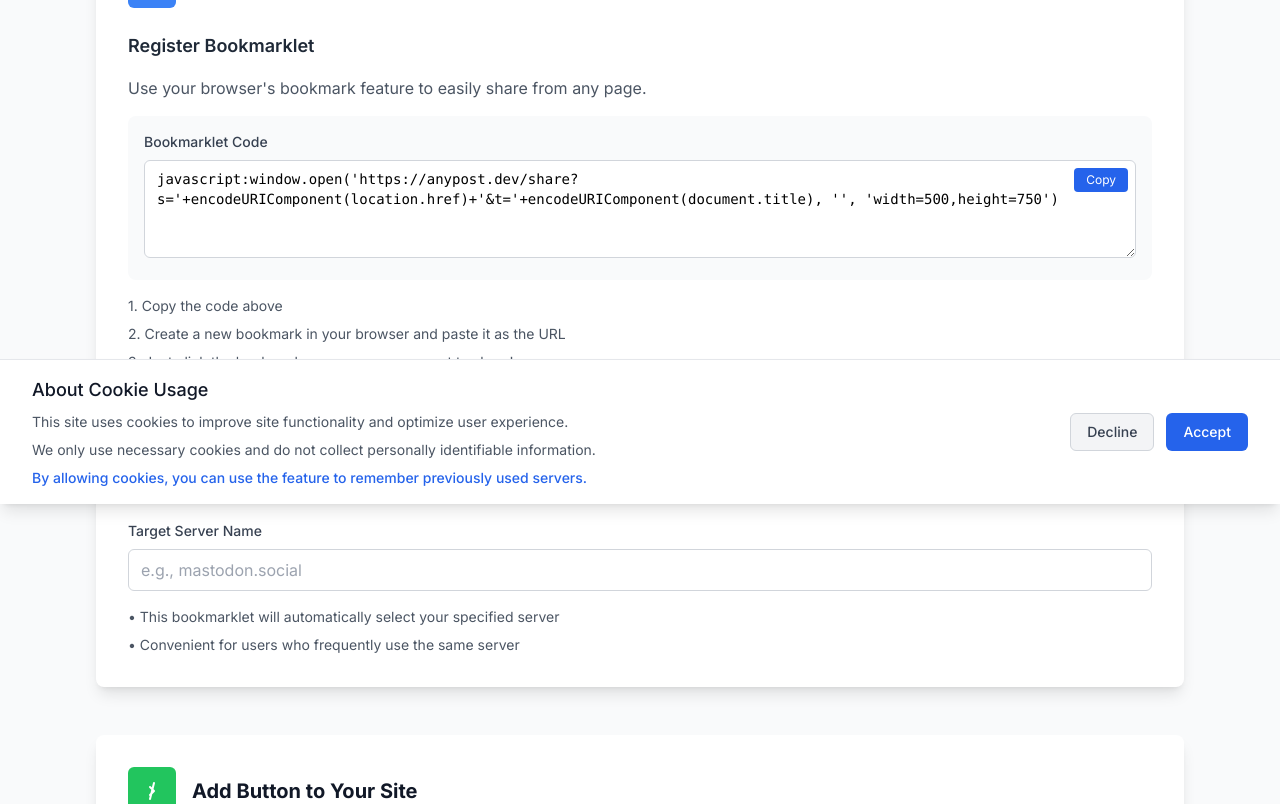
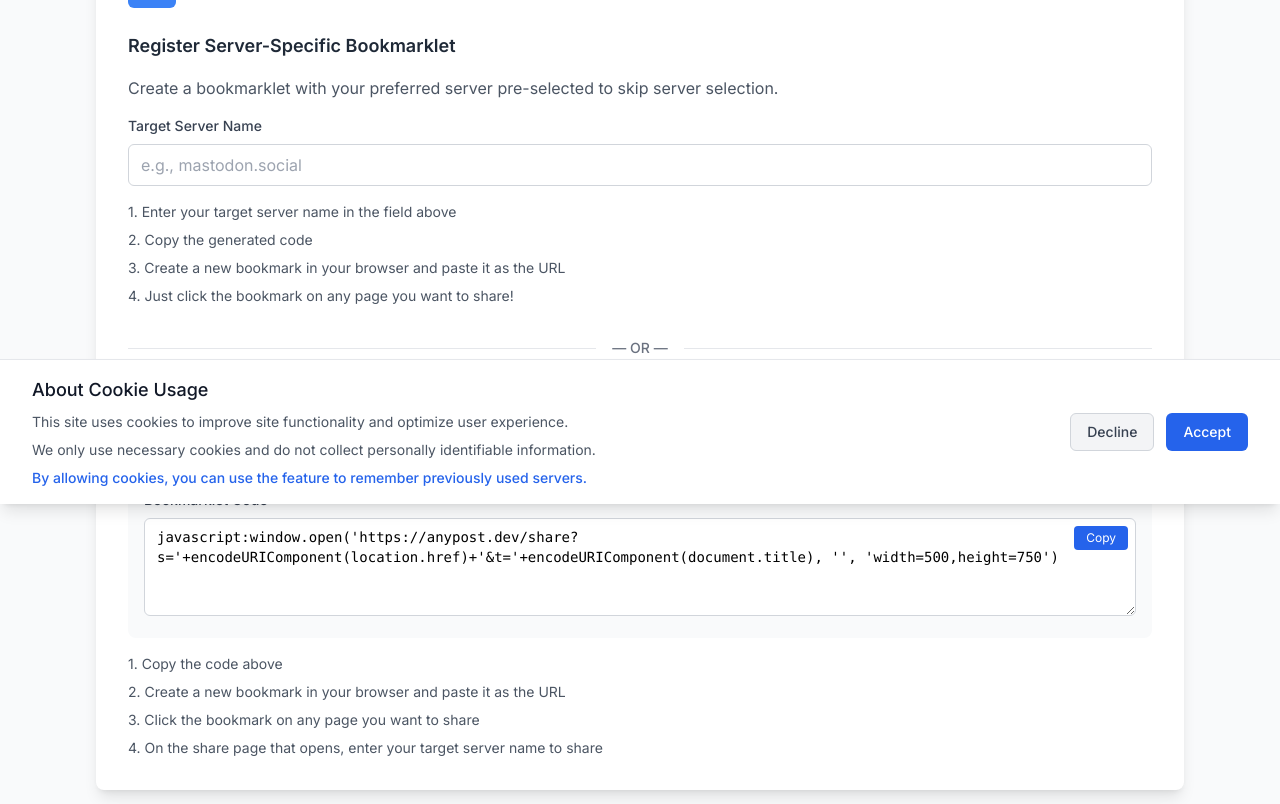
Before and after one commit to highemerly/anypost-web, a Vue app: page /howto in a window 1280 px wide. Shown: the part 296-1100 px from the top of the page. Built offline with nearby package versions, Linux system fonts and the light colour scheme.

Commit message:
Update:wq

```diff
--- a/src/App.vue
+++ b/src/App.vue
@@ -146,8 +146,9 @@
         <div class="mt-8 border-t border-gray-200 pt-8">
           <p class="text-sm text-gray-400 text-center leading-relaxed">
             {{ $t('footer.description') }}
-            Misskey: <a href="https://creativecommons.org/licenses/by-nc-sa/4.0/" class="underline">BY-NC-SA 4.0</a>,
-            GNU social: <a href="https://creativecommons.org/licenses/by-sa/4.0/" class="underline">CC BY-SA 4.0</a>.
+            <router-link to="/license" class="underline hover:text-gray-600">
+              {{ $t('footer.licenseLink') }}
+            </router-link>
           </p>
         </div>
       </div>
--- a/src/locales/en.json
+++ b/src/locales/en.json
@@ -20,7 +20,8 @@
     "product": "Product",
     "legal": "Legal",
     "language": "Language",
-    "description": "AnyPost.dev is a service that allows you to share content to various social media platforms worldwide from a single link placed on blogs and other sites. Supports mastodon, misskey, pleroma, X, facebook, and more. The rights to logos of other services belong to their respective rights holders. "
+    "description": "AnyPost.dev is a service that allows you to share content to various social media platforms worldwide from a single link placed on blogs and other sites. Supports mastodon, misskey, pleroma, X, facebook, and more. The rights to logos of other services belong to their respective rights holders.",
+    "licenseLink": "See the License page for details."
   },
   "share": {
     "subtitle": "Easily share to various social media platforms",
@@ -51,6 +52,7 @@
     "dropdownLabel": "Select from popular servers...",
     "manualInputLabel": "or enter manually",
     "previouslyUsed": "previously used",
+    "viewSupportedServices": "list of supported services",
     "visibilityOptions": {
       "public": "Public",
       "unlisted": "Unlisted",
@@ -86,18 +88,14 @@
       }
     },
     "features": {
-      "title": "Key Features",
+      "title": "Features",
       "multiPlatform": {
         "title": "Multi-Platform Support",
-        "description": "Support for major social media platforms including Mastodon, Misskey, Twitter, Facebook, and more"
-      },
-      "easyToUse": {
-        "title": "Easy to Use Interface",
-        "description": "Intuitive UI that allows anyone to easily post to multiple platforms"
+        "description": "Support for major social media platforms including Mastodon, Misskey, X, Facebook, and more via single link."
       },
       "privacy": {
         "title": "Privacy Focused",
-        "description": "No content is stored, designed with privacy in mind"
+        "description": "We will not store your account information and contents."
       }
     }
   },
@@ -106,6 +104,7 @@
     "description": "Three ways to use AnyPost.dev",
     "browser": {
       "title": "Use in Browser",
+      "or": "OR",
       "bookmarklet": {
         "title": "Register Bookmarklet",
         "description": "Use your browser's bookmark feature to easily share from any page.",
@@ -113,21 +112,26 @@
         "steps": {
           "step1": "1. Copy the code above",
           "step2": "2. Create a new bookmark in your browser and paste it as the URL",
-          "step3": "3. Just click the bookmark on any page you want to share!"
+          "step3": "3. Click the bookmark on any page you want to share",
+          "step4": "4. On the share page that opens, enter your target server name to share"
         }
       },
       "serverSpecific": {
-        "title": "Create Server-Specific Bookmarklet",
+        "title": "Register Server-Specific Bookmarklet",
         "description": "Create a bookmarklet with your preferred server pre-selected to skip server selection.",
         "serverLabel": "Target Server Name",
         "serverPlaceholder": "e.g., mastodon.social",
         "codeLabel": "Custom Bookmarklet Code",
-        "benefit1": "• This bookmarklet will automatically select your specified server",
-        "benefit2": "• Convenient for users who frequently use the same server"
+        "steps": {
+          "step1": "1. Enter your target server name in the field above",
+          "step2": "2. Copy the generated code",
+          "step3": "3. Create a new bookmark in your browser and paste it as the URL",
+          "step4": "4. Just click the bookmark on any page you want to share!"
+        }
       }
     },
     "website": {
-      "title": "Add Button to Your Site",
+      "title": "Add Button to Your Web Site / Blog",
       "shareButton": {
         "title": "Add a Share Button",
         "description": "Paste the following code into your blog or website.",
@@ -162,7 +166,7 @@
         }
       },
       "customButton": {
-        "title": "Add Button to Your Site (For Developers)",
+        "title": "(For Developers)　Customize Button to Your Site",
         "description": "You can customize post content and destination by adding the following query strings to https://anypost.dev/share."
       }
     },
@@ -226,6 +230,10 @@
         "description": "The Lemmy logo was created by Andy Cuccaro ({'@'}andycuccaro) and is licensed under CC BY-SA 4.0."
       }
     },
+    "creativeCommons": {
+      "title": "About Creative Commons",
+      "description": "Creative Commons is a licensing system that promotes sharing of creative works. For more details, please check the official website."
+    },
     "trademarks": {
       "title": "Trademarks",
       "description": "The following logos and names are registered trademarks or trademarks of their respective rights holders. This Service displays them solely as share buttons in compliance with each company's brand guidelines."
@@ -268,6 +276,11 @@
       "description": "Major centralized social media services."
     },
     "more": "More services coming soon!",
+    "licenseInfo": {
+      "title": "About Logo & Name Licenses",
+      "description": "The rights to logos and names shown on this page belong to their respective rights holders. For details, see the ",
+      "link": "License page"
+    },
     "info": {
       "title": "Note",
       "description": "Available features (post content, visibility, hashtags, etc.) vary by service. Please check the How to Use page for details."
--- a/src/locales/ja.json
+++ b/src/locales/ja.json
@@ -20,7 +20,8 @@
     "product": "サービス",
     "legal": "法的事項",
     "language": "言語",
-    "description": "AnyPost.dev は、ブログなどに設置した1つのリンクから、世界中の様々なSNSにシェアできるサービスです。mastodon, misskey, pleroma, X, facebook, ...などに対応しています。利用している他サービスのロゴの権利は、各権利者に帰属します。"
+    "description": "AnyPost.dev は、ブログなどに設置した1つのリンクから、世界中の様々なSNSにシェアできるサービスです。mastodon, misskey, pleroma, X, facebook, ...などに対応しています。利用している他サービスのロゴの権利は、各権利者に帰属します。",
+    "licenseLink": "詳細はライセンスページをご覧ください。"
   },
   "share": {
     "subtitle": "様々なSNSに簡単に投稿できます",
@@ -51,6 +52,7 @@
     "dropdownLabel": "よく使われるサーバーから選択...",
     "manualInputLabel": "または自分で入力",
     "previouslyUsed": "前回使用",
+    "viewSupportedServices": "対応サービス一覧",
     "visibilityOptions": {
       "public": "パブリック",
       "unlisted": "未収載",
@@ -86,18 +88,14 @@
       }
     },
     "features": {
-      "title": "主な機能",
+      "title": "特徴",
       "multiPlatform": {
         "title": "マルチプラットフォーム対応",
-        "description": "Mastodon、Misskey、Twitter、Facebookなど、主要なソーシャルメディアに対応"
-      },
-      "easyToUse": {
-        "title": "使いやすいインターface",
-        "description": "直感的なUIで、誰でも簡単に複数のプラットフォームに投稿可能"
+        "description": "Mastodon、Misskey、X、Facebookなど、多くのSNSに一つの共通URLで投稿できます。"
       },
       "privacy": {
         "title": "プライバシー重視",
-        "description": "投稿内容は保存されず、プライバシーを重視した設計"
+        "description": "あなたのアカウント名や投稿内容はサーバーに一切保存されません。"
       }
     }
   },
@@ -106,28 +104,34 @@
     "description": "AnyPost.devの3つの使用方法をご紹介します",
     "browser": {
       "title": "ブラウザで利用する",
+      "or": "または",
       "bookmarklet": {
-        "title": "ブックマークレットを登録する",
+        "title": "汎用的なブックマークレットを登録する",
         "description": "ブラウザのお気に入り機能を使って、どのページからでも簡単にシェアできます。",
         "codeLabel": "ブックマークレットコード",
         "steps": {
           "step1": "1. 上記のコードをコピーしてください",
           "step2": "2. ブラウザのお気に入りに新しいブックマークを作成し、URLに貼り付けてください",
-          "step3": "3. シェアしたいページでブックマークをクリックするだけ！"
+          "step3": "3. シェアしたいページでブックマークをクリックしてください",
+          "step4": "4. 表示された投稿ページで投稿先のサーバー名を入力してシェアしてください"
         }
       },
       "serverSpecific": {
-        "title": "特定サーバー向けのブックマークレットを作成する",
-        "description": "よく利用するサーバーを指定して、サーバー選択を省略できるブックマークレットを作成できます。",
+        "title": "投稿サーバーを指定したブックマークレットを作成する",
+        "description": "ブラウザのお気に入り機能を使って、どのページからでも簡単にシェアできます。投稿先サーバー名をあらかじめ指定しておきましょう。",
         "serverLabel": "投稿先サーバー名",
         "serverPlaceholder": "例: mastodon.social",
         "codeLabel": "カスタムブックマークレットコード",
-        "benefit1": "• このブックマークレットを使用すると、指定したサーバーが自動で選択されます",
-        "benefit2": "• よく使うサーバーがある場合、毎回入力する手間が省けて便利です"
+        "steps": {
+          "step1": "1. 上記の入力欄に投稿先サーバー名を入力してください",
+          "step2": "2. 生成されたコードをコピーしてください",
+          "step3": "3. ブラウザのお気に入りに新しいブックマークを作成し、URLに貼り付けてください",
+          "step4": "4. シェアしたいページでブックマークをクリックするだけ！"
+        }
       }
     },
     "website": {
-      "title": "あなたのサイトにボタンを設置する",
+      "title": "あなたのWebサイトやブログにボタンを設置する",
       "shareButton": {
         "title": "ページをシェアするボタンを設置する",
         "description": "以下のコードをあなたのブログやWebサイトに貼り付けてください。",
@@ -162,7 +166,7 @@
         }
       },
       "customButton": {
-        "title": "あなたのサイトにボタンを設置する（デベロッパー向け）",
+        "title": "（デベロッパー向け）カスタマイズして利用する",
         "description": "https://anypost.dev/share に以下のクエリ文字列を追加すると、投稿内容や投稿先を自由にカスタマイズできます。"
       }
     },
@@ -226,6 +230,10 @@
         "description": "Lemmy のロゴは Andy Cuccaro ({'@'}andycuccaro) 氏により作成され、CC BY-SA 4.0 でライセンスされています。"
       }
     },
+    "creativeCommons": {
+      "title": "Creative Commons について",
+      "description": "Creative Commons は、クリエイティブな作品の共有を促進するライセンス体系です。詳細については公式サイトをご確認ください。"
+    },
     "trademarks": {
       "title": "各社の商標",
       "description": "以下のロゴ・名称は、それぞれの権利者の登録商標または商標です。本サービスでは、各社のブランドガイドラインに従い、シェアボタンの表示のみを目的として使用しています。"
@@ -268,6 +276,11 @@
       "description": "主要な中央集権型ソーシャルメディアサービスです。"
     },
     "more": "その他のサービスも順次対応予定です",
+    "licenseInfo": {
+      "title": "ロゴ・名称のライセンスについて",
+      "description": "本ページに掲載しているロゴおよび名称の権利は、各権利者に帰属します。詳細は",
+      "link": "ライセンスページ"
+    },
     "info": {
       "title": "ご注意",
       "description": "各サービスによって利用可能な機能（投稿内容、公開範囲、ハッシュタグなど）が異なります。詳細は使い方ページをご確認ください。"
--- a/src/views/HowToPage.vue
+++ b/src/views/HowToPage.vue
@@ -34,43 +34,6 @@
           <h2 class="ml-4 text-xl font-bold text-gray-900">
             {{ $t('howto.browser.title') }}
           </h2>
-        </div>
-
-        <!-- General Bookmarklet -->
-        <div class="mb-8 pb-8 border-b border-gray-200">
-          <h3 class="text-lg font-semibold text-gray-800 mb-4">
-            {{ $t('howto.browser.bookmarklet.title') }}
-          </h3>
-          <p class="text-gray-600 mb-4">
-            {{ $t('howto.browser.bookmarklet.description') }}
-          </p>
-
-          <div class="bg-gray-50 rounded-lg p-4 mb-4">
-            <label class="block text-sm font-medium text-gray-700 mb-2">
-              {{ $t('howto.browser.bookmarklet.codeLabel') }}
-            </label>
-            <div class="relative">
-              <textarea
-                ref="bookmarkletCodeTextarea"
-                :value="bookmarkletCode"
-                readonly
-                rows="4"
-                class="w-full px-3 py-2 border border-gray-300 rounded-md bg-white text-sm font-mono"
-              ></textarea>
-              <button
-                @click="copyBookmarkletCode"
-                class="absolute top-2 right-2 px-3 py-1 text-xs bg-blue-600 text-white rounded hover:bg-blue-700 transition-colors"
-              >
-                {{ $t('common.copy') }}
-              </button>
-            </div>
-          </div>
-
-          <div class="text-sm text-gray-600">
-            <p class="mb-2">{{ $t('howto.browser.bookmarklet.steps.step1') }}</p>
-            <p class="mb-2">{{ $t('howto.browser.bookmarklet.steps.step2') }}</p>
-            <p>{{ $t('howto.browser.bookmarklet.steps.step3') }}</p>
-          </div>
         </div>
 
         <!-- Server-specific Bookmarklet -->
@@ -118,8 +81,55 @@
           </div>
 
           <div class="text-sm text-gray-600">
-            <p class="mb-2">{{ $t('howto.browser.serverSpecific.benefit1') }}</p>
-            <p>{{ $t('howto.browser.serverSpecific.benefit2') }}</p>
+            <p class="mb-2">{{ $t('howto.browser.serverSpecific.steps.step1') }}</p>
+            <p class="mb-2">{{ $t('howto.browser.serverSpecific.steps.step2') }}</p>
+            <p class="mb-2">{{ $t('howto.browser.serverSpecific.steps.step3') }}</p>
+            <p>{{ $t('howto.browser.serverSpecific.steps.step4') }}</p>
+          </div>
+        </div>
+
+        <!-- OR Divider -->
+        <div class="my-8 flex items-center" aria-hidden="true">
+          <div class="flex-grow border-t border-gray-200"></div>
+          <span class="px-4 text-sm font-medium text-gray-500">— {{ $t('howto.browser.or') }} —</span>
+          <div class="flex-grow border-t border-gray-200"></div>
+        </div>
+
+        <!-- General Bookmarklet -->
+        <div>
+          <h3 class="text-lg font-semibold text-gray-800 mb-4">
+            {{ $t('howto.browser.bookmarklet.title') }}
+          </h3>
+          <p class="text-gray-600 mb-4">
+            {{ $t('howto.browser.bookmarklet.description') }}
+          </p>
+
+          <div class="bg-gray-50 rounded-lg p-4 mb-4">
+            <label class="block text-sm font-medium text-gray-700 mb-2">
+              {{ $t('howto.browser.bookmarklet.codeLabel') }}
+            </label>
+            <div class="relative">
+              <textarea
+                ref="bookmarkletCodeTextarea"
+                :value="bookmarkletCode"
+                readonly
+                rows="4"
+                class="w-full px-3 py-2 border border-gray-300 rounded-md bg-white text-sm font-mono"
+              ></textarea>
+              <button
+                @click="copyBookmarkletCode"
+                class="absolute top-2 right-2 px-3 py-1 text-xs bg-blue-600 text-white rounded hover:bg-blue-700 transition-colors"
+              >
+                {{ $t('common.copy') }}
+              </button>
+            </div>
+          </div>
+
+          <div class="text-sm text-gray-600">
+            <p class="mb-2">{{ $t('howto.browser.bookmarklet.steps.step1') }}</p>
+            <p class="mb-2">{{ $t('howto.browser.bookmarklet.steps.step2') }}</p>
+            <p class="mb-2">{{ $t('howto.browser.bookmarklet.steps.step3') }}</p>
+            <p>{{ $t('howto.browser.bookmarklet.steps.step4') }}</p>
           </div>
         </div>
       </div>
```
Also changed, not shown: src/views/LicensePage.vue (+6 -10 lines), src/views/ServicesPage.vue (+32 -2 lines), src/views/ShareApp.vue (+11 -3 lines), src/views/TopPage.vue (+5 -20 lines).
